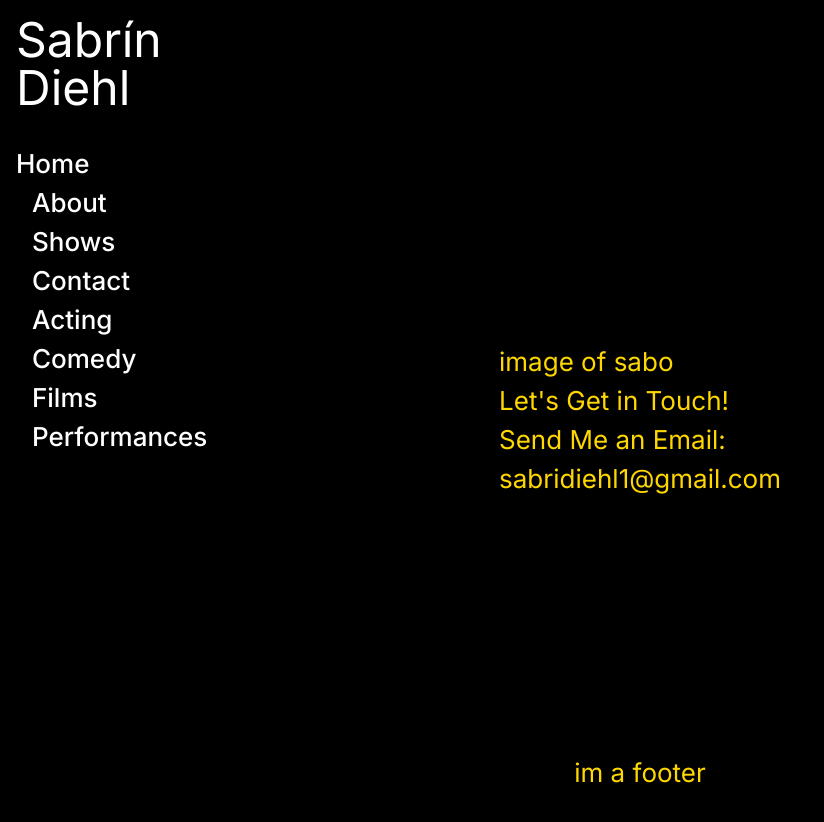
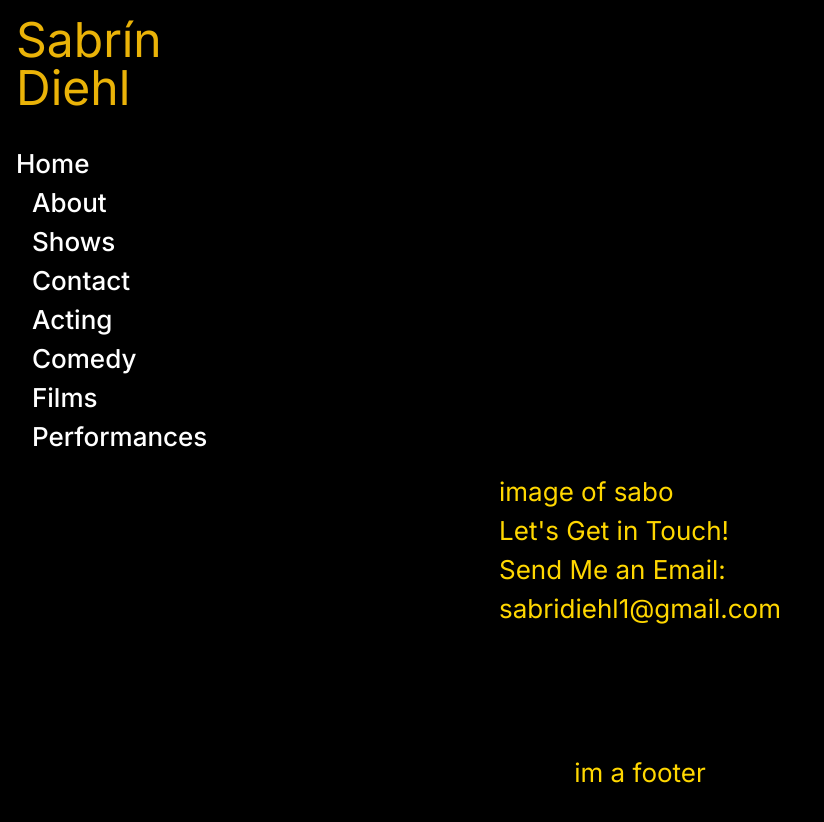
Before and after one commit to irenemanning/sabrin-website, a Next.js app: page /contact in a window 1280 px wide. Shown: the top 822 px of the page, without its empty margins (0-824 px from the left). Built offline with nearby package versions, Linux system fonts and the light colour scheme.

Commit message:
Add Styling to Nav and Acting page.

```diff
--- a/src/app/acting/page.jsx
+++ b/src/app/acting/page.jsx
@@ -4,7 +4,6 @@ function Acting() {
 
   return (
     <div>
-      HEADSHOTS, Actor Resume, digitals,
       <div>
         <h1>Somewhere Over The Pacific</h1>
         <iframe
@@ -33,8 +32,8 @@ function Acting() {
       <div>
         <h1>Prodigal Son by John Patrick Shanley</h1>
         <iframe
-          width="560"
-          height="315"
+          width="640"
+          height="480"
           src="https://www.youtube.com/embed/c5qgeRSOauA?si=u6Yib_HcOSioo4p0"
           title="YouTube video player"
           style={{ border: 'none' }}
--- a/src/app/components/navbar/Navbar.jsx
+++ b/src/app/components/navbar/Navbar.jsx
@@ -23,7 +23,7 @@ function Navbar() {
   return (
     <div className="fixed top-0 left-0 z-50 flex flex-col h-full w-64 text-white bg-black p-4">
       <div className="mb-8">
-        <h1 className="text-5xl font-signature text-white">
+        <h1 className="text-5xl font-signature text-yellow-500">
           <Link href="/">Sabrín Diehl</Link>
         </h1>
       </div>
--- a/src/app/globals.css
+++ b/src/app/globals.css
@@ -26,7 +26,7 @@ body {
   align-items: center;
   justify-content: center;
   font-size: calc(10px + 2vmin);
-  margin-top: 20px;
+  margin-top: 150px;
 }
 
 @layer utilities {
```
